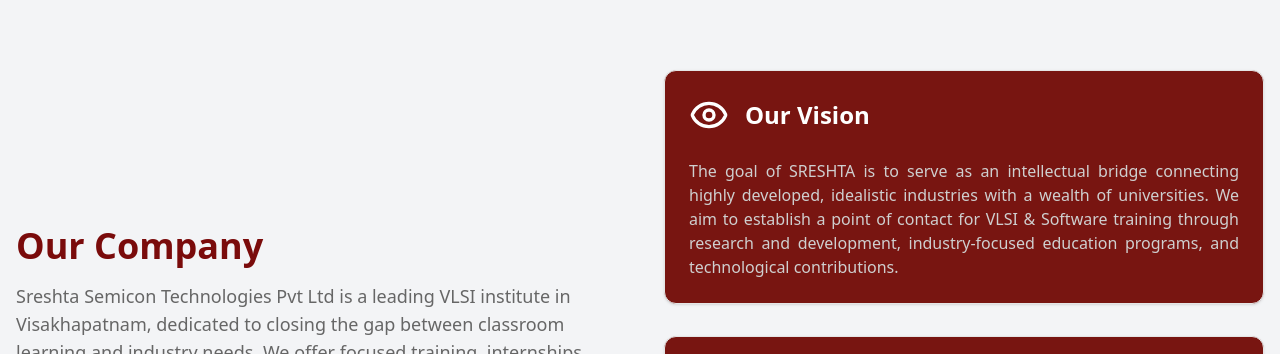
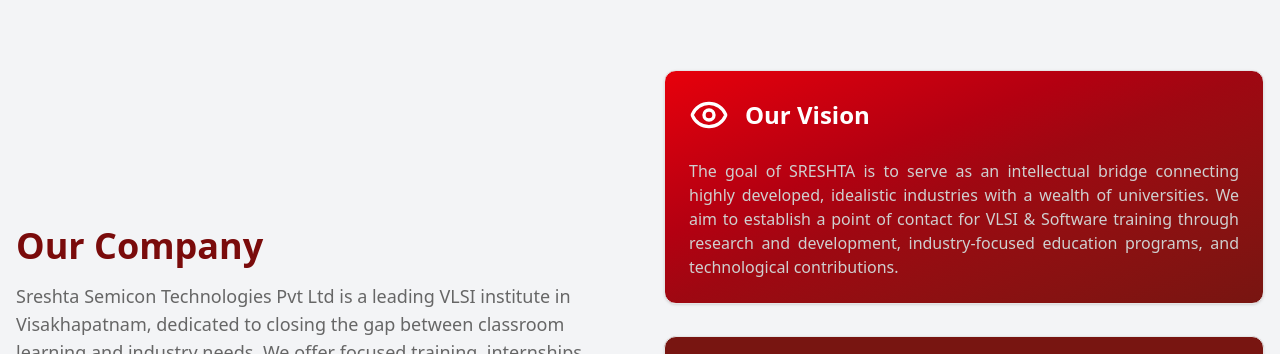
Before and after one commit to indala/Sreshta_Semicon, a Next.js app: page /about in a window 1280 px wide. Shown: the part 347-701 px from the top of the page. Built offline with nearby package versions, Linux system fonts and the light colour scheme.

Commit message:
initial commit

```diff
--- a/src/components/about/Company.tsx
+++ b/src/components/about/Company.tsx
@@ -25,7 +25,7 @@
           </MotionSection>
           <div className="grid grid-cols-1 gap-8">
             <MotionSection delay={0.4} direction="left">
-              <Card className="bg-[#781511] text-white hover:shadow-lg transition-all duration-300">
+              <Card className=" bg-gradient-to-br from-red-600 via-red-800 to-[#781511] text-white hover:shadow-lg transition-all duration-300">
                 <CardHeader className="flex items-center gap-4 ">
                   <Eye className="h-10 w-10 text-white" />
                   <CardTitle className="text-2xl text-white font-bold m-0 font-Times ">Our Vision</CardTitle>
```
